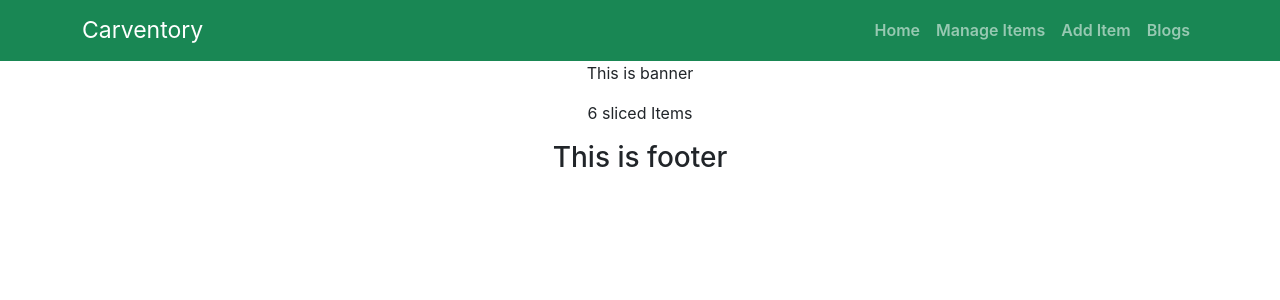
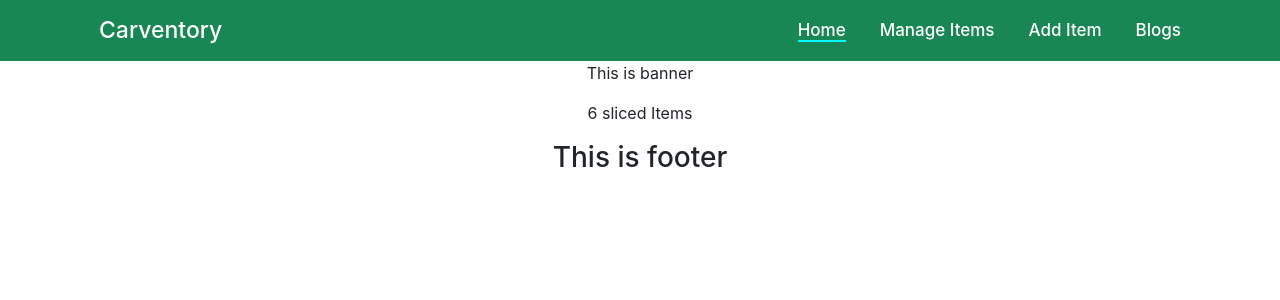
Before and after one commit to rashedevs/carventory-client, a React (Create React App) app: page / in a window 1280 px wide. Shown: the top 300 px of the page. Built offline with nearby package versions, Linux system fonts and the light colour scheme.

Commit message:
custom link implemented on navbar

```diff
--- /dev/null
+++ b/src/Pages/CustomLink/CustomLink.js
@@ -0,0 +1,20 @@
+import React from 'react';
+import { Link, useMatch, useResolvedPath } from 'react-router-dom';
+
+const CustomLink = ({ children, to, ...props }) => {
+    let resolved = useResolvedPath(to);
+    let match = useMatch({ path: resolved.pathname, end: true });
+    return (
+        <div>
+             <Link
+                style={{ borderBottom: match ? "2px solid aqua" : "none" }}
+                to={to}
+                {...props}
+            >
+                {children}
+            </Link>
+        </div>
+    );
+};
+
+export default CustomLink;
--- a/src/Pages/Shared/Header/Header.css
+++ b/src/Pages/Shared/Header/Header.css
@@ -1,9 +1,11 @@
-.nav-items {
-    font-size: 16px;
-    font-weight: 600;
+.navbar a {
+    margin: 0 17px;
+    font-size: 17px;
+    font-weight: 500;
     color: #FFFF !important;
+    text-decoration: none;
 }
 
 .nav-items a:hover {
-    font-weight: 700;
+    color: aqua !important;
 }
--- a/src/Pages/Shared/Header/Header.js
+++ b/src/Pages/Shared/Header/Header.js
@@ -1,11 +1,12 @@
 import React from 'react';
 import { Container, Nav, Navbar } from 'react-bootstrap';
 import { Link } from 'react-router-dom';
+import CustomLink from '../../CustomLink/CustomLink';
 import './Header.css'
 
 const Header = () => {
     return (
-        <Navbar collapseOnSelect expand="lg" bg="success" variant="dark">
+        <Navbar collapseOnSelect expand="lg" bg="success" variant="dark" className='navbar'>
   <Container>
   <Navbar.Brand as={Link} to='/' style={{fontSize:"23px"}}>Carventory</Navbar.Brand>
   <Navbar.Toggle aria-controls="responsive-navbar-nav" />
@@ -13,10 +14,10 @@ const Header = () => {
     <Nav className="me-auto">
     </Nav>
     <Nav className='nav-items'>
-      <Nav.Link to='/'>Home</Nav.Link>
-      <Nav.Link to='/manage'>Manage Items</Nav.Link>
-      <Nav.Link to='/add'>Add Item</Nav.Link>
-      <Nav.Link to='/blogs'>Blogs</Nav.Link>
+      <CustomLink to='/'>Home</CustomLink>
+      <CustomLink to='/manage'>Manage Items</CustomLink>
+      <CustomLink to='/add'>Add Item</CustomLink>
+      <CustomLink to='/blogs'>Blogs</CustomLink>
     </Nav>
   </Navbar.Collapse>
   </Container>
```
